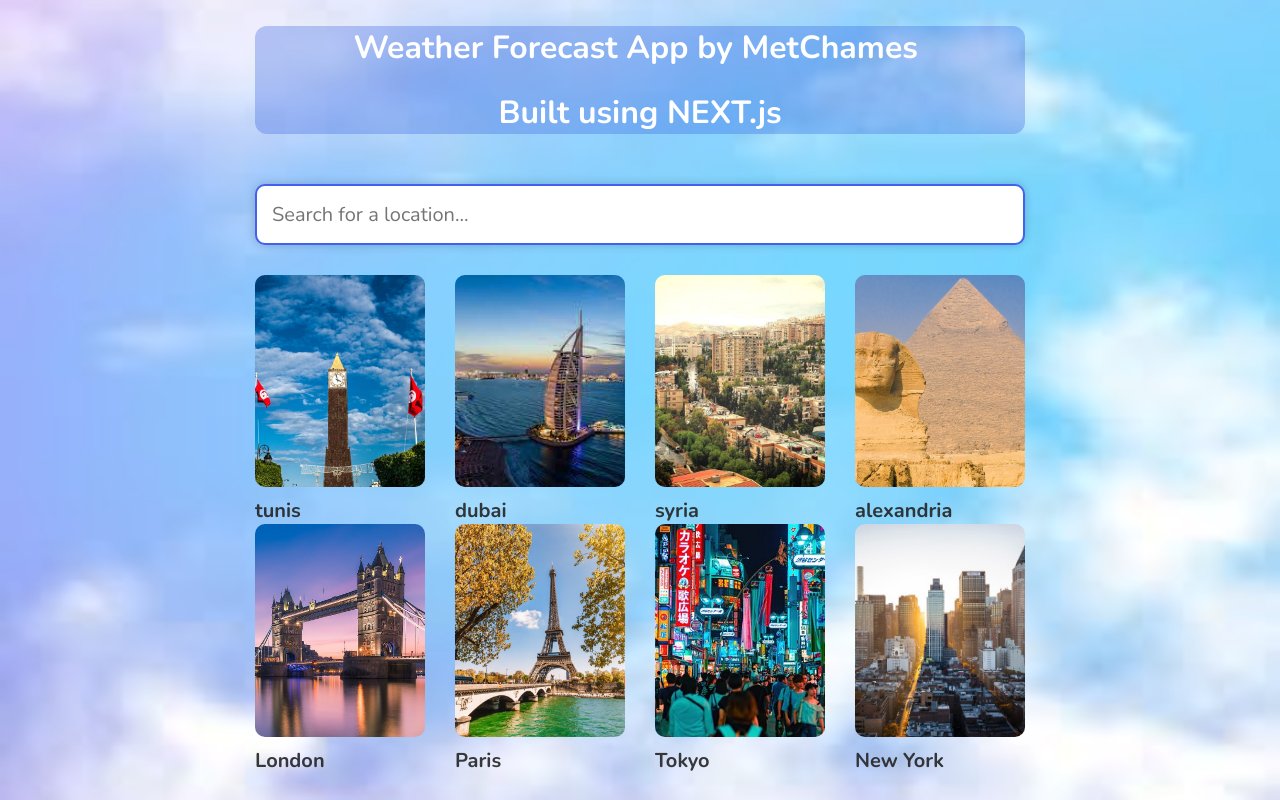
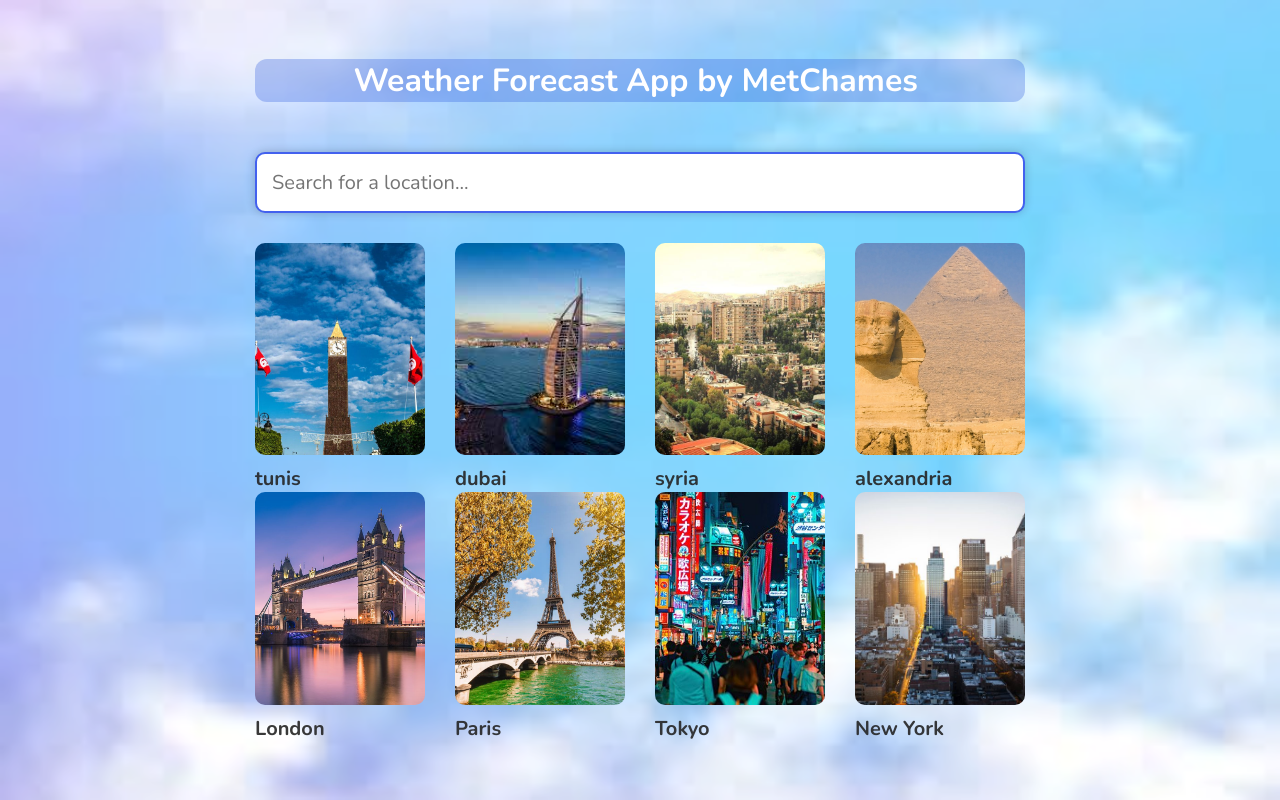
Before and after one commit to IslemBrg/Weather-App, a Next.js app in the folder weather-app/: page / in a window 1280 px wide. Built offline with nearby package versions, Linux system fonts and the light colour scheme.

Commit message:
Change of owner

```diff
--- a/weather-app/pages/index.js
+++ b/weather-app/pages/index.js
@@ -14,7 +14,6 @@ export default function Home() {
         <div className="container">
           <div className="Headtxt">
             <h1>Weather Forecast App by MetChames </h1>
-            <h1>Built using NEXT.js</h1>
           </div>
           <SearchBox placeholder={"Search for a location..."}/>
           <FamousPlaces/>
```
